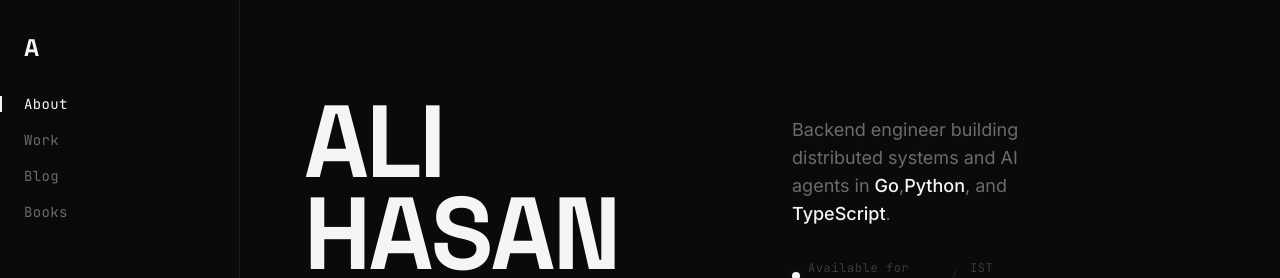
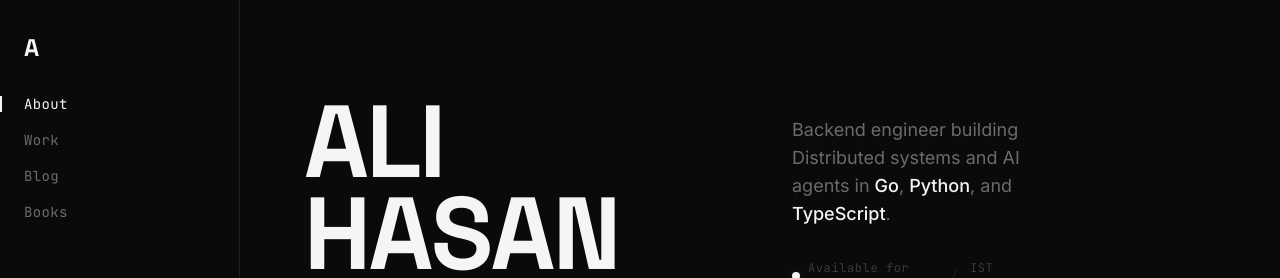
Before and after one commit to Ali-Hasan-Khan/portfolio, a Next.js app: page / in a window 1280 px wide. Shown: the top 278 px of the page. Built offline with nearby package versions, Linux system fonts and the light colour scheme; no server answers.

Commit message:
fix spacing

```diff
--- a/components/Hero.tsx
+++ b/components/Hero.tsx
@@ -13,8 +13,8 @@ export default function Hero() {
       {/* ── Value statement + metadata + CTAs ─────────────── */}
       <div className="flex flex-col gap-8">
         <p className="font-sans text-text-secondary text-base md:text-lg leading-relaxed max-w-md">
-          Backend engineer building distributed systems and AI agents in{" "}
-          <span className="text-text-primary font-medium">Go</span>,
+          Backend engineer building Distributed systems and AI agents in{" "}
+          <span className="text-text-primary font-medium">Go</span>,{" "}
           <span className="text-text-primary font-medium">Python</span>, and{" "}
           <span className="text-text-primary font-medium">TypeScript</span>.
         </p>
```
